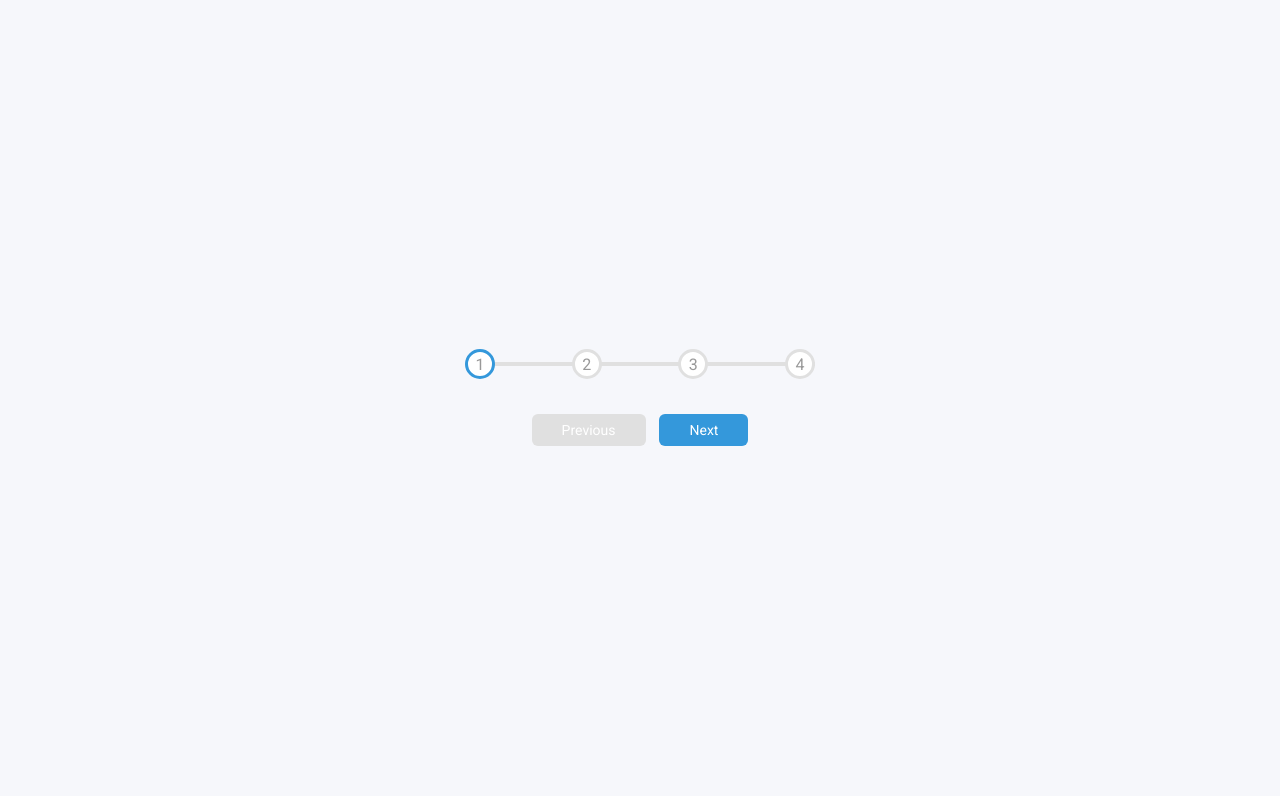
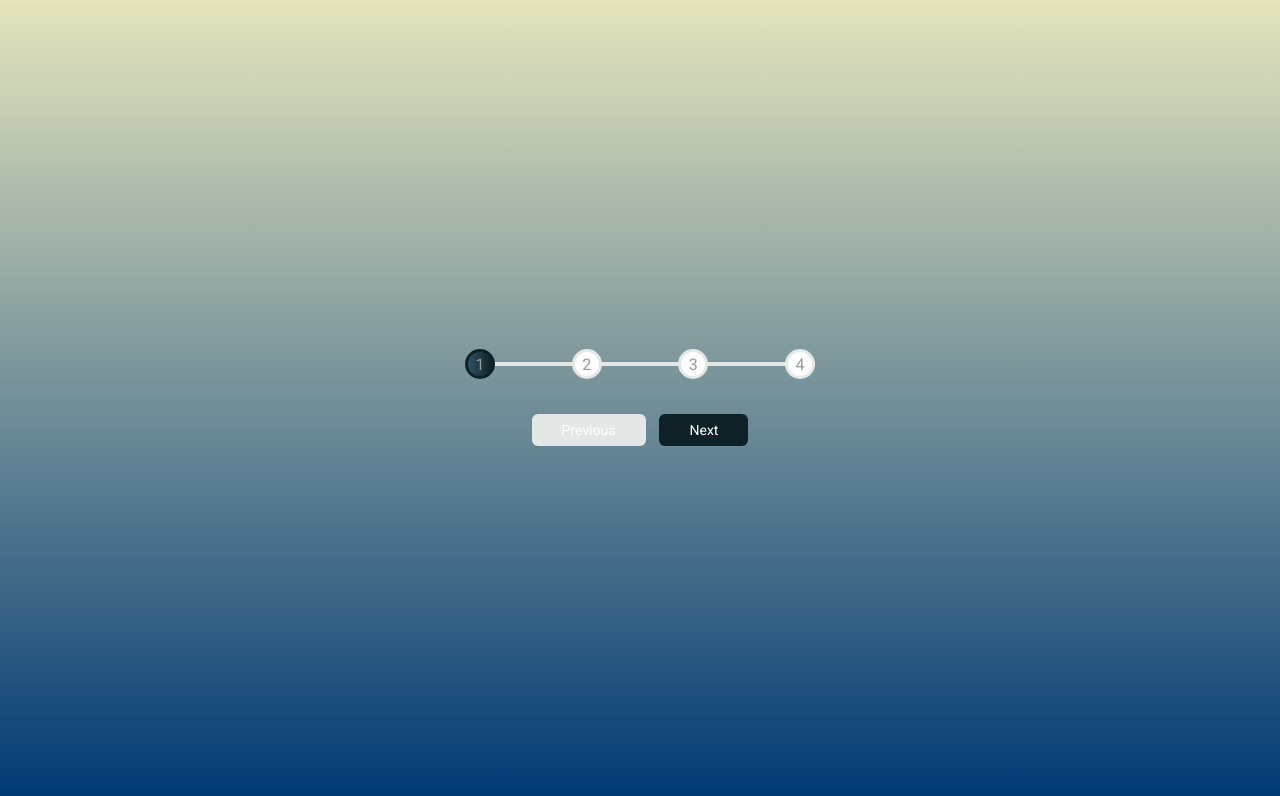
Before and after one commit to za-h-ra/progress-bar, a plain HTML site: page index.html in a window 1280 px wide. Drawn offline with Linux system fonts and the light colour scheme.

Commit message:
add gradient background

```diff
--- a/style.css
+++ b/style.css
@@ -1,8 +1,8 @@
 @import url("https://fonts.googleapis.com/css2?family=Roboto:wght@400;700&display=swap");
 
 :root {
-  --border-fill: #3498db;
-  --border-empty: #e0e0e0;
+  --border-fill: #0f2027;
+  --border-empty: #e3e7e5;
 }
 
 * {
@@ -10,7 +10,7 @@
 }
 
 body {
-  background-color: #f6f7fb;
+  background-image: linear-gradient(to bottom, #e5e5be, #003973);
   font-family: "Roboto", sans-serif;
   display: flex;
   align-items: center;
@@ -72,6 +72,7 @@ body {
 
 .circle.active {
   border-color: var(--border-fill);
+  background-image: linear-gradient(to left, #0f2027, #203a43, #2c5364);
 }
 
 .btn {
```
